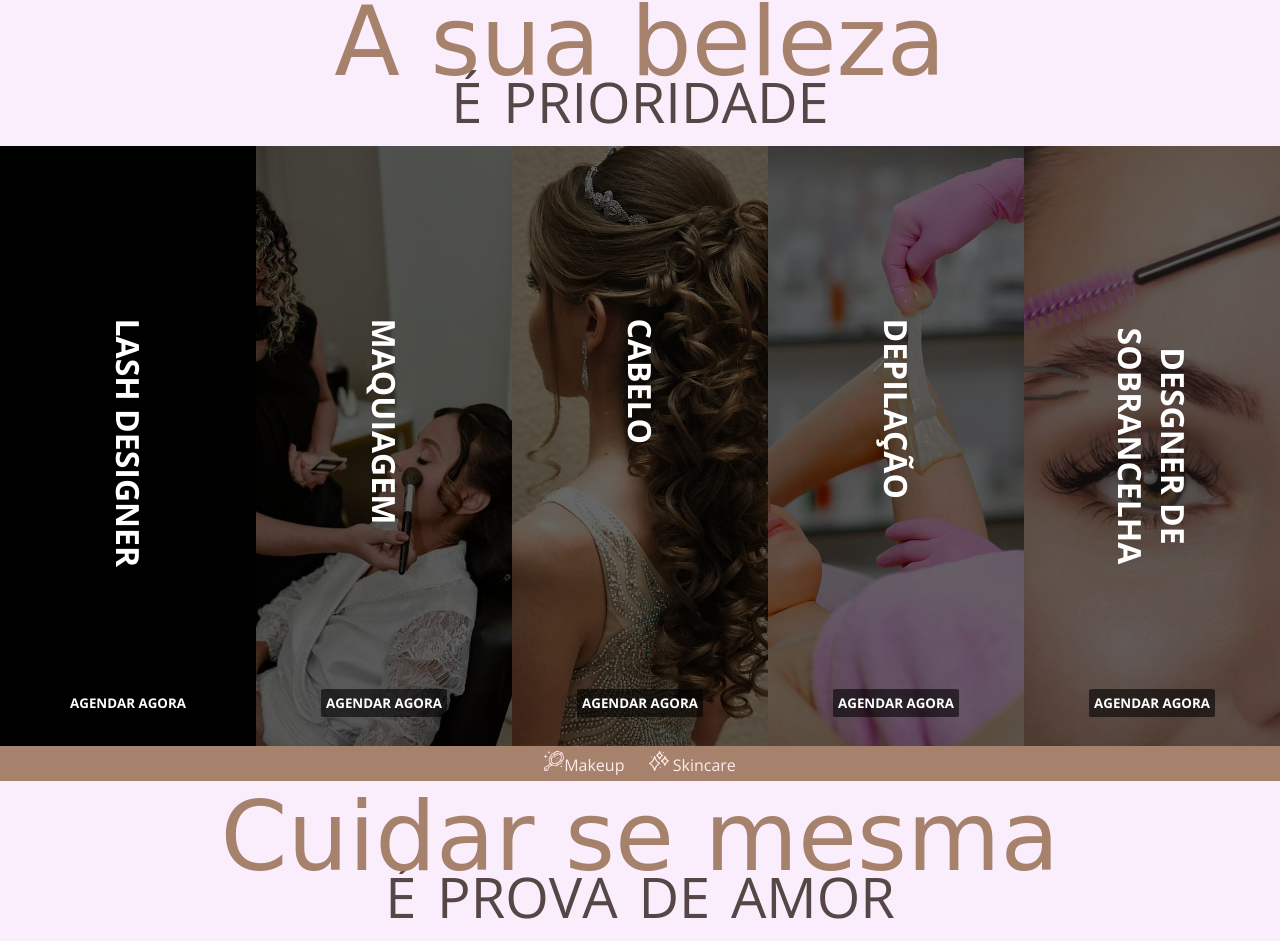
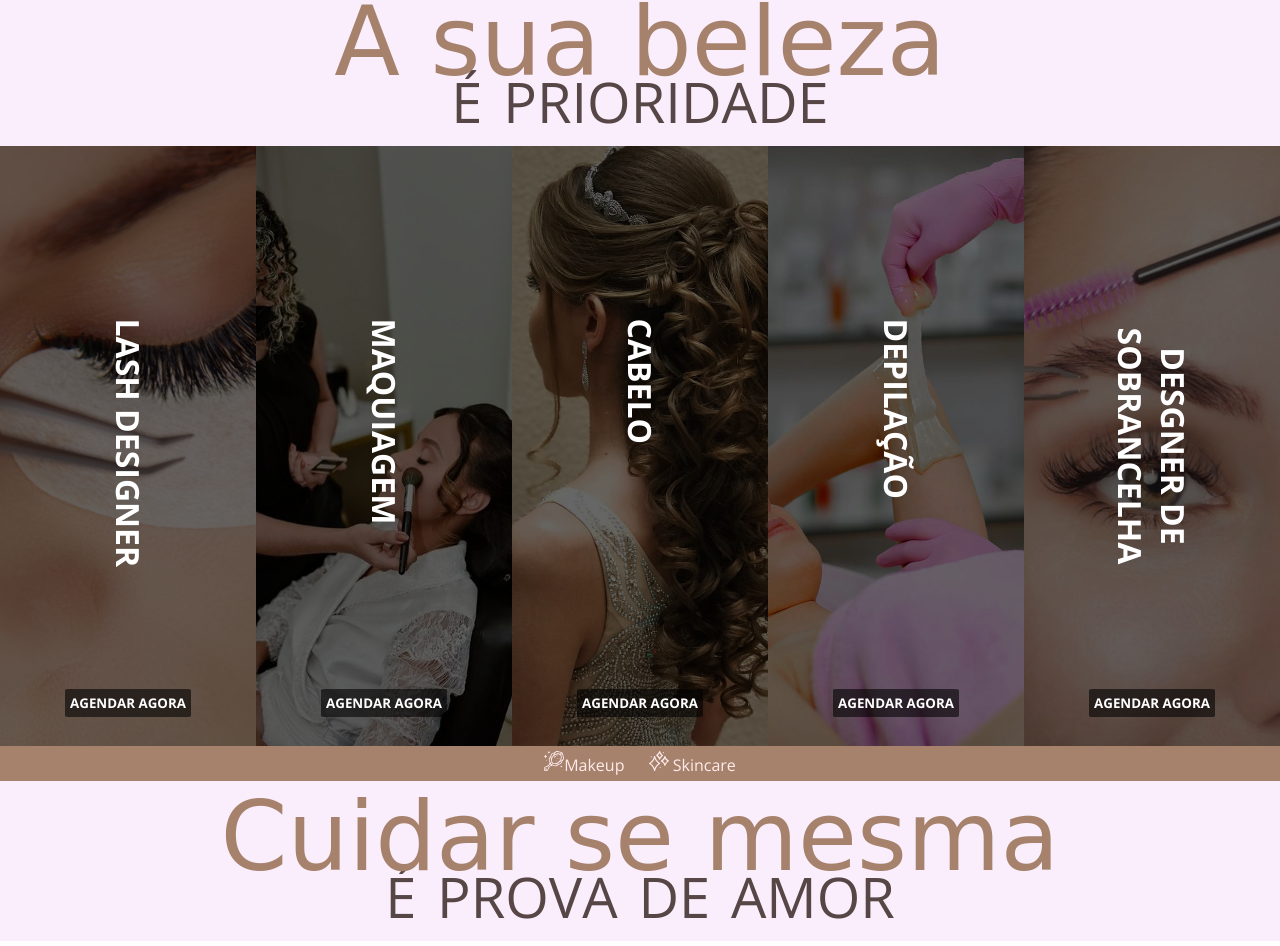
Before and after one commit to slleumas/Site_jheslane, a plain HTML site: page index.html in a window 1280 px wide. Shown: the part 1170-2116 px from the top of the page. Drawn offline with nearby package versions, Linux system fonts and the light colour scheme; a web font is replaced by a local one.

Commit message:
correção de ultimo link serDes.css
ficou faltando uma imagem

```diff
--- a/Css/serDes.css
+++ b/Css/serDes.css
@@ -17,7 +17,7 @@
     width: 100%;
     height:100%;
     opacity: 0.4;
-    background-image: url(img/Lash_designer.jpg);
+    background-image: url(../img/Lash_designer.jpg);
     background-position: center top;
     background-repeat: no-repeat;
     background-size: cover;
```
